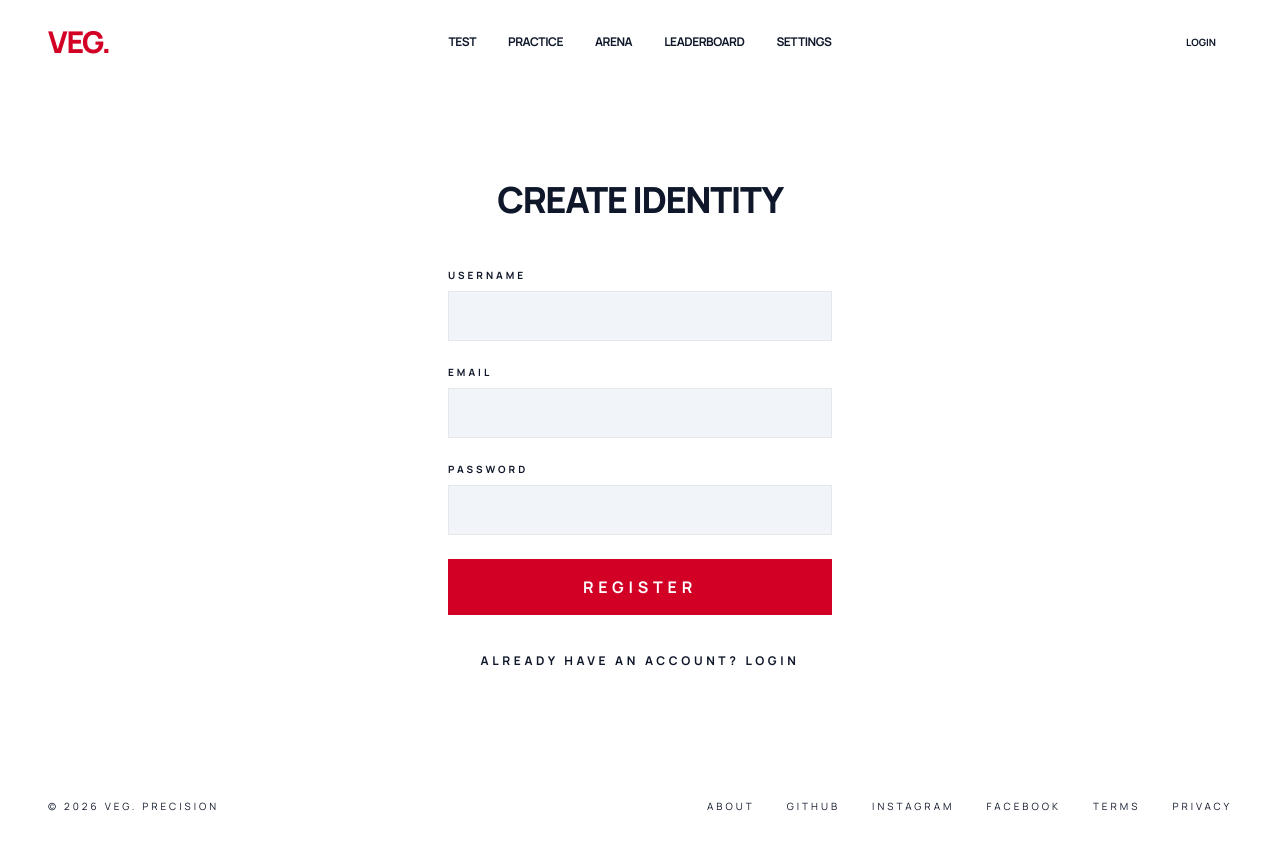
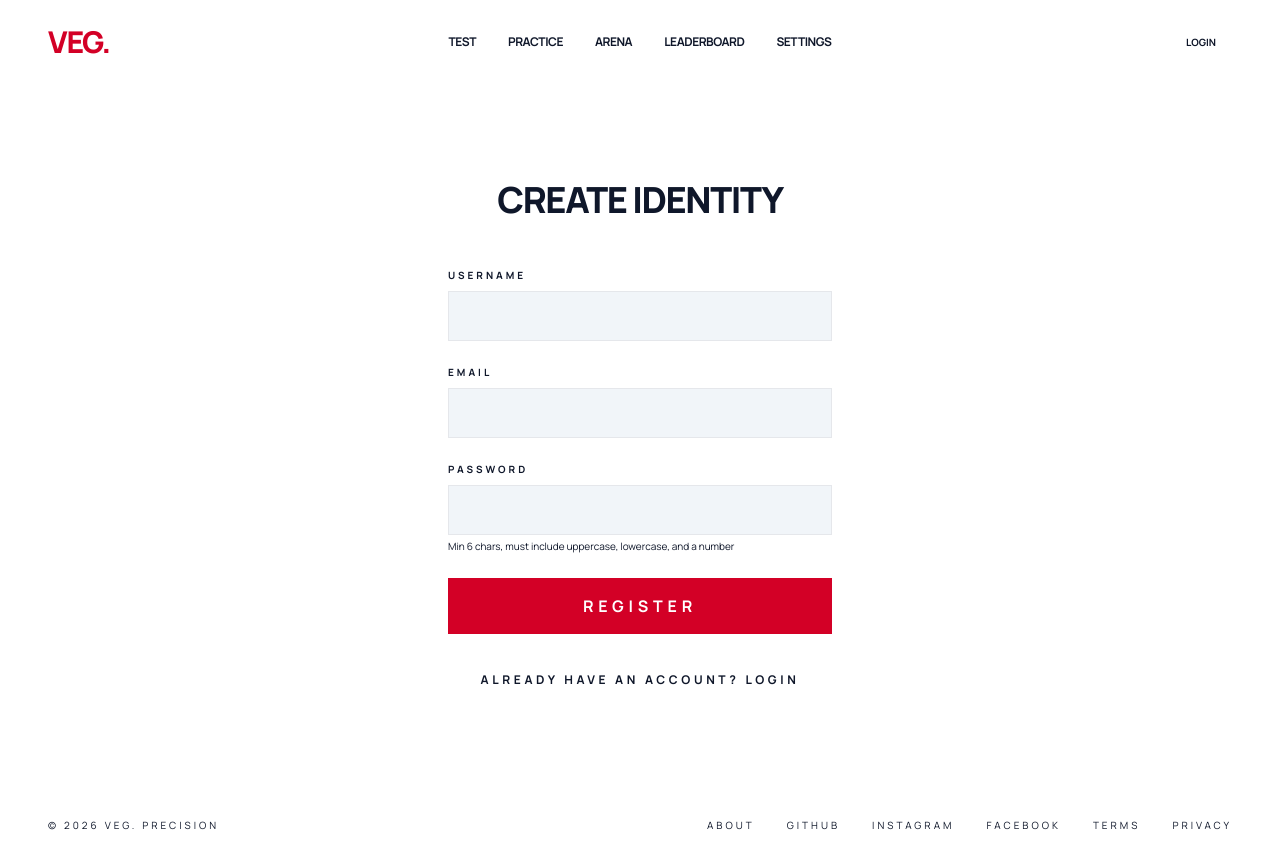
Before and after one commit to iamdhruba/Veg-Typing, a React (Vite) app in the folder frontend/: page /login in a window 1280 px wide. Both pictures are taken after a click on the button "DON'T HAVE AN ACCOUNT? REGISTER". Built offline with nearby package versions, Linux system fonts and the light colour scheme; no server answers.

Commit message:
fix: surface validation errors and add password hint on register

```diff
--- a/frontend/src/pages/Login.jsx
+++ b/frontend/src/pages/Login.jsx
@@ -21,7 +21,8 @@ const Login = () => {
       setUser(user);
       navigate('/');
     } catch (err) {
-      setError(err.response?.data?.message || 'Authentication failed');
+      const data = err.response?.data;
+      setError(data?.errors?.[0]?.msg || data?.message || 'Authentication failed');
     }
   };
 
@@ -69,6 +70,7 @@ const Login = () => {
             onChange={(e) => setFormData({...formData, password: e.target.value})}
             required
           />
+          {!isLogin && <p className="text-[10px] text-on-background/40 mt-1">Min 6 chars, must include uppercase, lowercase, and a number</p>}
         </div>
 
         {error && <p className="text-primary text-xs font-bold uppercase">{error}</p>}
```
